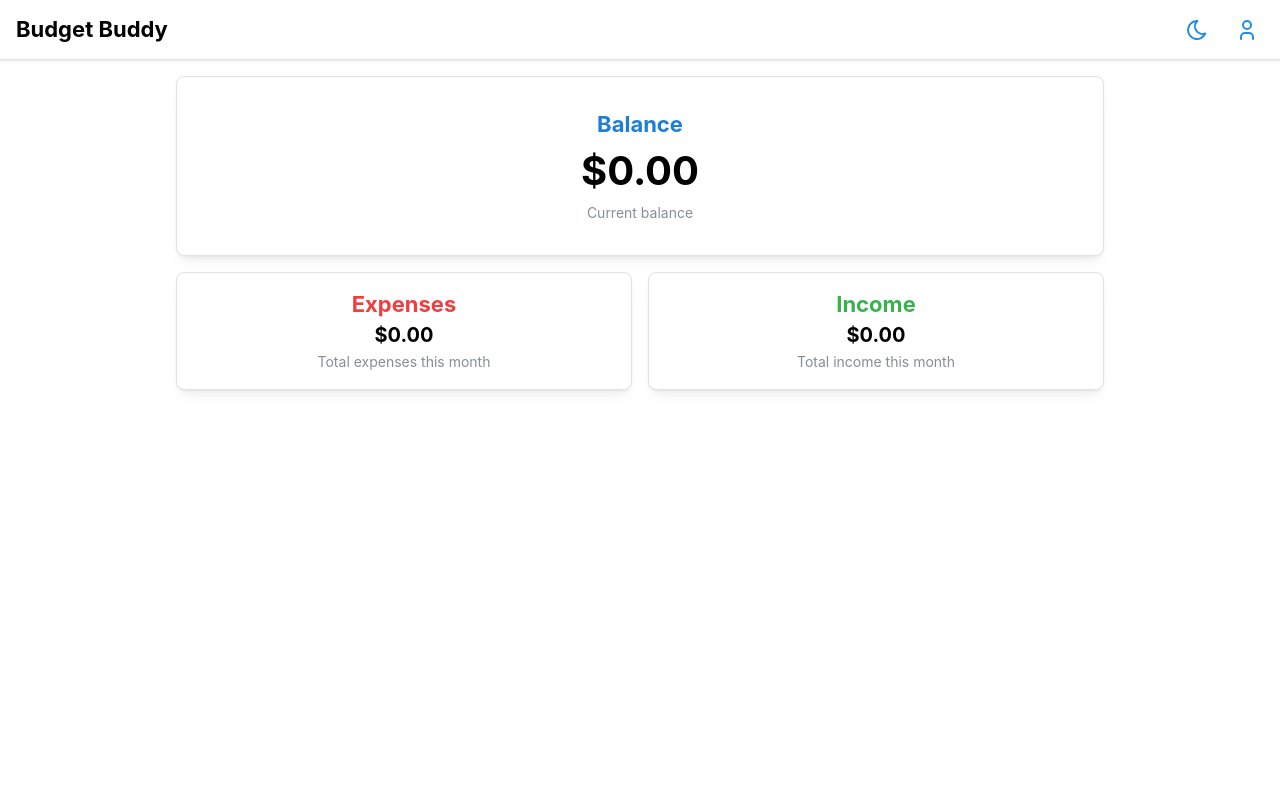
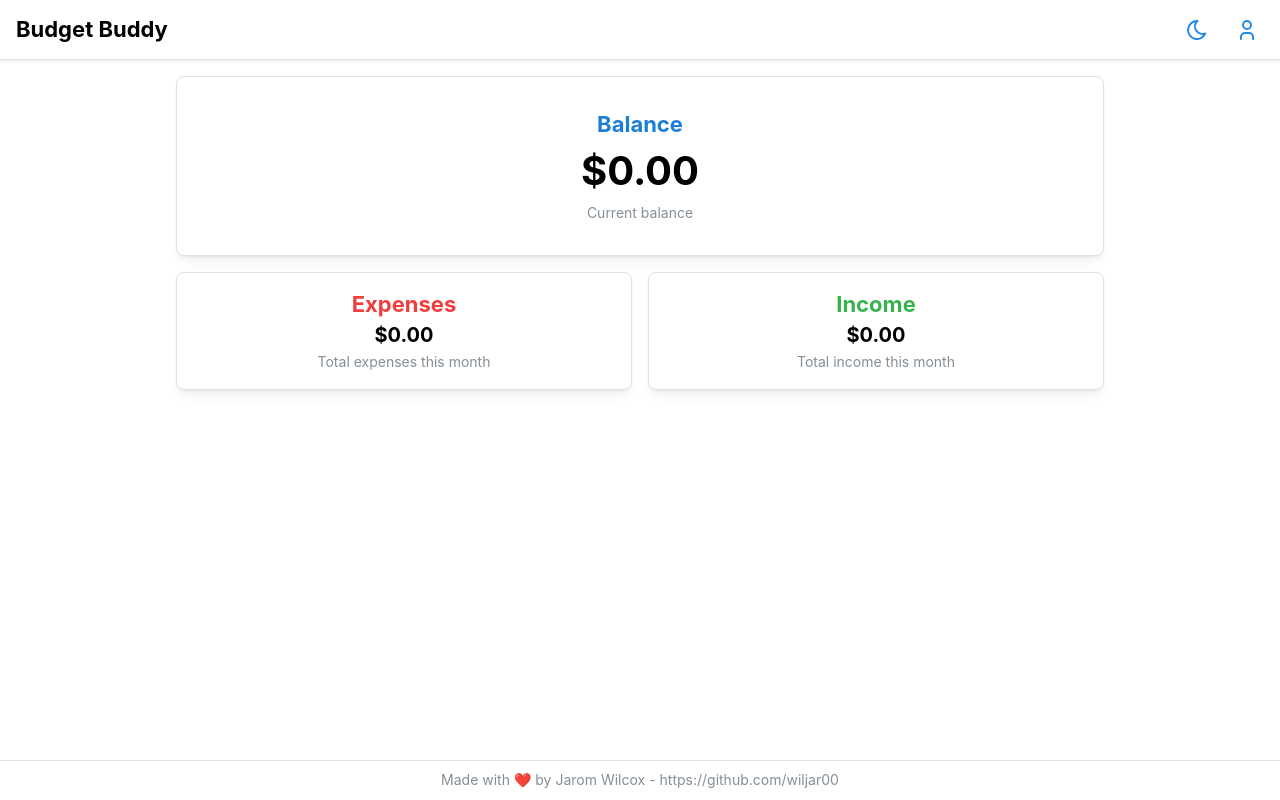
Before and after one commit to wiljar00/budget-buddy, a React (Vite) app: page / in a window 1280 px wide. Built offline with nearby package versions, Linux system fonts and the light colour scheme; no server answers.

Commit message:
Add small footer to app

```diff
--- a/src/App.tsx
+++ b/src/App.tsx
@@ -2,13 +2,13 @@ import { BrowserRouter, Routes, Route } from "react-router-dom";
 import FinancialSummary from "./components/FinancialSummary";
 import IncomeList from "./components/IncomeList";
 import Navbar from "./components/Navbar";
-import { AppShell } from "@mantine/core";
+import { AppShell, Text, Center } from "@mantine/core";
 import ExpenseList from "./components/ExpenseList";
 
 export default function App() {
   return (
     <BrowserRouter>
-      <AppShell header={{ height: 60 }} padding="md">
+      <AppShell header={{ height: 60 }} padding="md" footer={{ height: 40 }}>
         <Navbar />
         <AppShell.Main>
           <Routes>
@@ -17,6 +17,13 @@ export default function App() {
             <Route path="/expenses" element={<ExpenseList />} />
           </Routes>
         </AppShell.Main>
+        <AppShell.Footer>
+          <Center h="100%">
+            <Text size="sm" c="dimmed">
+              Made with ❤️ by Jarom Wilcox - https://github.com/wiljar00
+            </Text>
+          </Center>
+        </AppShell.Footer>
       </AppShell>
     </BrowserRouter>
   );
```
Also changed, not shown: src/utils/data.json (deleted, +0 -7 lines).
